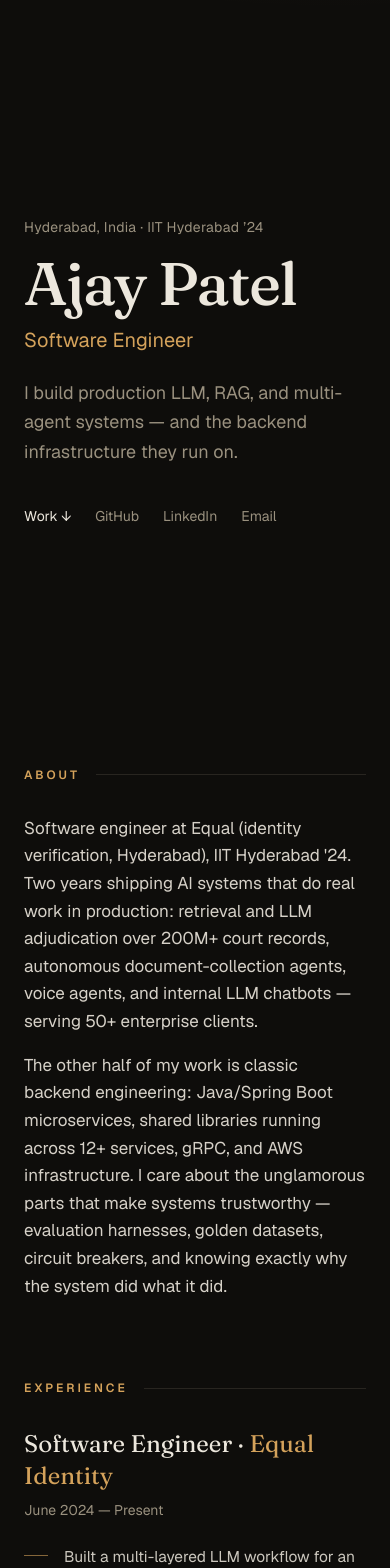
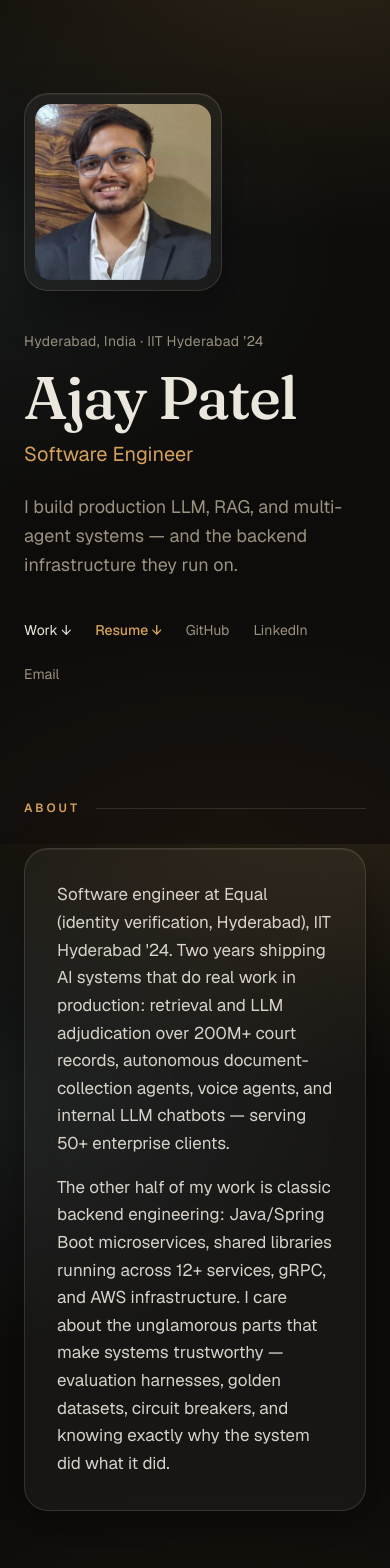
Before and after one commit to ajaypatel0905/portfolio, a Next.js app: page / in a window 390 px wide. Shown: the top 1568 px of the page. Built offline with nearby package versions, Linux system fonts and the light colour scheme.

Commit message:
Glassy redesign: headshot in glass frame, card grids instead of bullets, resume download

```diff
--- a/app/globals.css
+++ b/app/globals.css
@@ -1,17 +1,16 @@
 @import "tailwindcss";
 
 :root {
-  --bg: #0e0d0b;
-  --surface: #161412;
-  --border: rgba(214, 197, 168, 0.13);
+  --bg: #0d0c0a;
   --ink: #ece7dd;
   --muted: #9a917f;
   --accent: #d4a25b;
+  --glass: rgba(255, 252, 245, 0.045);
+  --glass-border: rgba(214, 197, 168, 0.16);
 }
 
 @theme inline {
   --color-bg: var(--bg);
-  --color-surface: var(--surface);
   --color-ink: var(--ink);
   --color-muted: var(--muted);
   --color-accent: var(--accent);
@@ -25,9 +24,11 @@ html {
 
 body {
   background:
-    radial-gradient(1100px 500px at 85% -5%, rgba(212, 162, 91, 0.07), transparent 55%),
-    radial-gradient(800px 500px at -5% 100%, rgba(212, 162, 91, 0.05), transparent 55%),
+    radial-gradient(900px 550px at 82% -8%, rgba(212, 162, 91, 0.16), transparent 55%),
+    radial-gradient(700px 450px at -8% 30%, rgba(96, 130, 140, 0.13), transparent 55%),
+    radial-gradient(800px 500px at 60% 105%, rgba(160, 96, 60, 0.1), transparent 55%),
     var(--bg);
+  background-attachment: fixed;
   color: var(--ink);
   font-family: var(--font-geist-sans), system-ui, sans-serif;
 }
@@ -38,6 +39,26 @@ body {
 
 .serif {
   font-family: var(--font-fraunces), Georgia, serif;
+}
+
+.glass {
+  background: var(--glass);
+  border: 1px solid var(--glass-border);
+  backdrop-filter: blur(18px) saturate(1.15);
+  -webkit-backdrop-filter: blur(18px) saturate(1.15);
+  box-shadow:
+    inset 0 1px 0 rgba(255, 252, 245, 0.07),
+    0 18px 44px rgba(0, 0, 0, 0.35);
+}
+
+.glass-hover {
+  transition: border-color 0.25s ease, transform 0.25s ease, background 0.25s ease;
+}
+
+.glass-hover:hover {
+  border-color: rgba(212, 162, 91, 0.5);
+  background: rgba(255, 252, 245, 0.07);
+  transform: translateY(-3px);
 }
 
 @keyframes rise {
@@ -54,13 +75,3 @@ body {
 .rise {
   animation: rise 0.7s cubic-bezier(0.2, 0.7, 0.2, 1) both;
 }
-
-.card-hover {
-  transition: border-color 0.25s ease, transform 0.25s ease, background 0.25s ease;
-}
-
-.card-hover:hover {
-  border-color: rgba(212, 162, 91, 0.45);
-  transform: translateY(-3px);
-  background: #1a1815;
-}
--- a/app/page.tsx
+++ b/app/page.tsx
@@ -1,3 +1,4 @@
+import Image from "next/image";
 import { experience, profile, projects, skills } from "@/lib/content";
 
 function SectionLabel({ children }: { children: React.ReactNode }) {
@@ -6,7 +7,7 @@ function SectionLabel({ children }: { children: React.ReactNode }) {
       <span className="text-xs font-semibold uppercase tracking-[0.25em] text-accent">
         {children}
       </span>
-      <span className="h-px flex-1 bg-[var(--border)]" />
+      <span className="h-px flex-1 bg-[var(--glass-border)]" />
     </div>
   );
 }
@@ -36,9 +37,10 @@ function ExternalLink({
 
 export default function Home() {
   return (
-    <main className="mx-auto w-full max-w-3xl px-6 pb-24">
+    <main className="mx-auto w-full max-w-4xl px-6 pb-24">
       {/* Hero */}
-      <header className="flex min-h-[88vh] flex-col justify-center">
+      <header className="flex min-h-[92vh] flex-col-reverse items-start justify-center gap-10 sm:flex-row sm:items-center sm:justify-between">
+        <div className="max-w-xl">
           <p className="rise text-sm tracking-wide text-muted" style={{ animationDelay: "0ms" }}>
             {profile.location} · IIT Hyderabad &rsquo;24
           </p>
@@ -48,14 +50,11 @@ export default function Home() {
           >
             {profile.name}
           </h1>
-        <p
-          className="rise mt-3 text-xl text-accent"
-          style={{ animationDelay: "180ms" }}
-        >
+          <p className="rise mt-3 text-xl text-accent" style={{ animationDelay: "180ms" }}>
             {profile.role}
           </p>
           <p
-          className="rise mt-6 max-w-xl text-lg leading-relaxed text-muted"
+            className="rise mt-6 text-lg leading-relaxed text-muted"
             style={{ animationDelay: "270ms" }}
           >
             {profile.tagline}
@@ -64,16 +63,34 @@ export default function Home() {
             <a href="#work" className="text-ink underline-offset-4 transition hover:text-accent hover:underline">
               Work ↓
             </a>
+            <a
+              href="/Ajay_Patel_Resume.pdf"
+              download="Ajay_Patel_Resume.pdf"
+              className="font-medium text-accent underline-offset-4 transition hover:underline"
+            >
+              Resume ↓
+            </a>
             <ExternalLink href={profile.github}>GitHub</ExternalLink>
             <ExternalLink href={profile.linkedin}>LinkedIn</ExternalLink>
             <ExternalLink href={`mailto:${profile.email}`}>Email</ExternalLink>
           </nav>
+        </div>
+        <div className="rise glass shrink-0 rounded-3xl p-2.5" style={{ animationDelay: "200ms" }}>
+          <Image
+            src="/ajay.png"
+            alt="Ajay Patel"
+            width={224}
+            height={224}
+            priority
+            className="h-44 w-44 rounded-2xl object-cover sm:h-56 sm:w-56"
+          />
+        </div>
       </header>
 
       {/* About */}
       <section className="mt-6">
         <SectionLabel>About</SectionLabel>
-        <div className="space-y-4 text-[17px] leading-relaxed text-ink/90">
+        <div className="glass space-y-4 rounded-3xl p-8 text-[17px] leading-relaxed text-ink/90">
           {profile.about.map((p) => (
             <p key={p.slice(0, 20)}>{p}</p>
           ))}
@@ -83,20 +100,22 @@ export default function Home() {
       {/* Experience */}
       <section className="mt-20">
         <SectionLabel>Experience</SectionLabel>
-        <div className="flex flex-wrap items-baseline justify-between gap-2">
+        <div className="flex flex-wrap items-baseline justify-between gap-2 px-1">
           <h2 className="serif text-2xl">
             {experience.role} · <span className="text-accent">{experience.company}</span>
           </h2>
           <span className="text-sm text-muted">{experience.period}</span>
         </div>
-        <ul className="mt-6 space-y-4">
+        <div className="mt-6 grid gap-4 sm:grid-cols-2">
           {experience.points.map((point) => (
-            <li key={point.slice(0, 30)} className="flex gap-4 text-[15.5px] leading-relaxed text-ink/85">
-              <span className="mt-[11px] h-px w-6 shrink-0 bg-accent/60" />
+            <div
+              key={point.slice(0, 30)}
+              className="glass glass-hover rounded-2xl p-6 text-[15px] leading-relaxed text-ink/85"
+            >
               {point}
-            </li>
+            </div>
           ))}
-        </ul>
+        </div>
       </section>
 
       {/* Projects */}
@@ -104,10 +123,7 @@ export default function Home() {
         <SectionLabel>Selected work</SectionLabel>
         <div className="space-y-5">
           {projects.map((project) => (
-            <article
-              key={project.name}
-              className="card-hover rounded-2xl border border-[var(--border)] bg-surface p-7"
-            >
+            <article key={project.name} className="glass glass-hover rounded-3xl p-8">
               <div className="flex flex-wrap items-baseline justify-between gap-3">
                 <h3 className="serif text-2xl">{project.name}</h3>
                 <div className="flex gap-4 text-sm">
@@ -131,7 +147,7 @@ export default function Home() {
                 {project.stack.map((tech) => (
                   <span
                     key={tech}
-                    className="rounded-full border border-[var(--border)] px-3 py-1 text-xs text-muted"
+                    className="rounded-full border border-[var(--glass-border)] bg-white/[0.03] px-3 py-1 text-xs text-muted"
                   >
                     {tech}
                   </span>
@@ -145,18 +161,18 @@ export default function Home() {
       {/* Skills */}
       <section className="mt-20">
         <SectionLabel>Skills</SectionLabel>
-        <dl className="space-y-5">
+        <div className="grid gap-4 sm:grid-cols-2">
           {skills.map((group) => (
-            <div key={group.label} className="grid gap-1 sm:grid-cols-[200px_1fr] sm:gap-6">
-              <dt className="text-sm font-semibold text-ink">{group.label}</dt>
-              <dd className="text-[15px] leading-relaxed text-muted">{group.items}</dd>
+            <div key={group.label} className="glass glass-hover rounded-2xl p-6">
+              <h3 className="text-sm font-semibold text-accent">{group.label}</h3>
+              <p className="mt-2 text-[15px] leading-relaxed text-muted">{group.items}</p>
             </div>
           ))}
-        </dl>
+        </div>
       </section>
 
       {/* Contact */}
-      <section className="mt-24 rounded-2xl border border-[var(--border)] bg-surface p-10 text-center">
+      <section className="glass mt-24 rounded-3xl p-10 text-center">
         <h2 className="serif text-3xl">Let&rsquo;s talk</h2>
         <p className="mx-auto mt-3 max-w-md text-muted">
           Building something with LLMs, retrieval, or agents — or just want to
@@ -169,6 +185,13 @@ export default function Home() {
           {profile.email}
         </a>
         <div className="mt-6 flex justify-center gap-6 text-sm">
+          <a
+            href="/Ajay_Patel_Resume.pdf"
+            download="Ajay_Patel_Resume.pdf"
+            className="text-muted underline-offset-4 transition hover:text-accent hover:underline"
+          >
+            Resume ↓
+          </a>
           <ExternalLink href={profile.github}>GitHub</ExternalLink>
           <ExternalLink href={profile.linkedin}>LinkedIn</ExternalLink>
         </div>
```
Also changed, not shown: public/ajay.png (added), 1 other file (tests, documents, lock files or other folders). Lines whose indentation alone changed are shown as unchanged.
